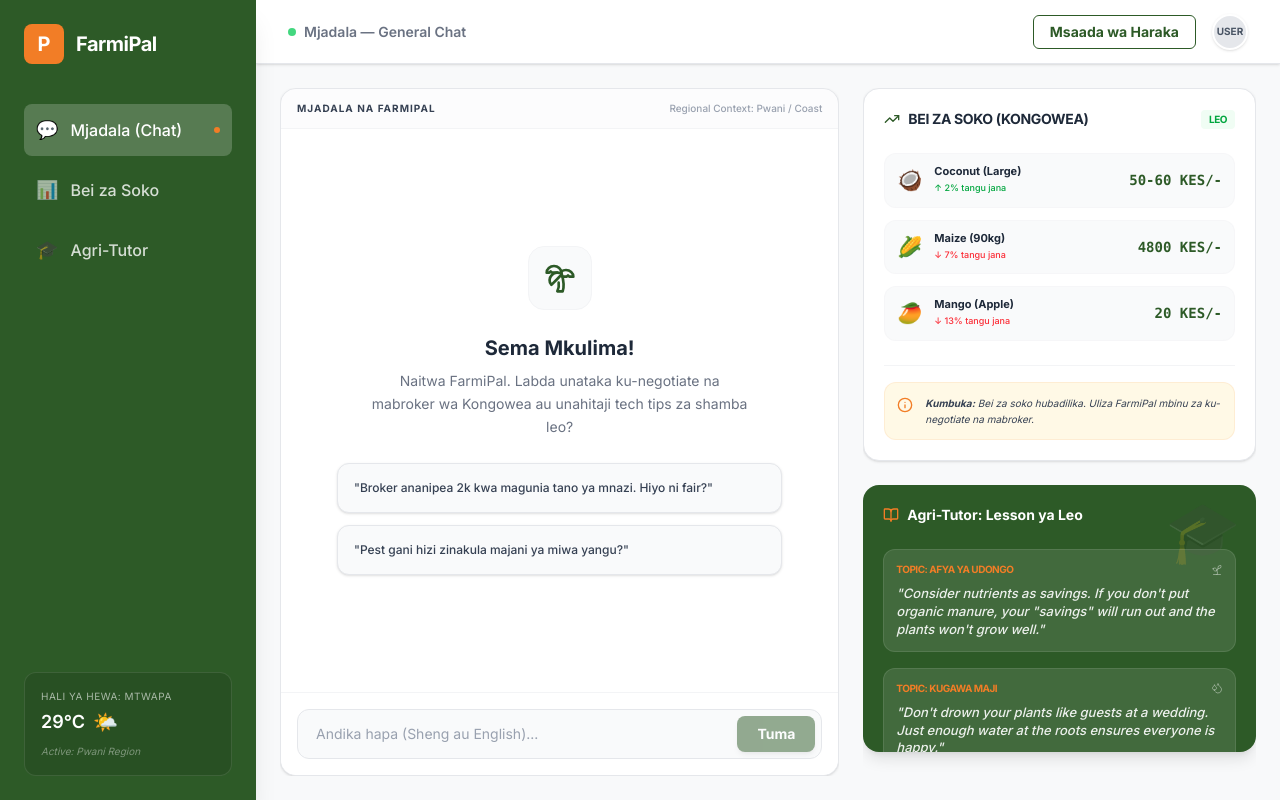
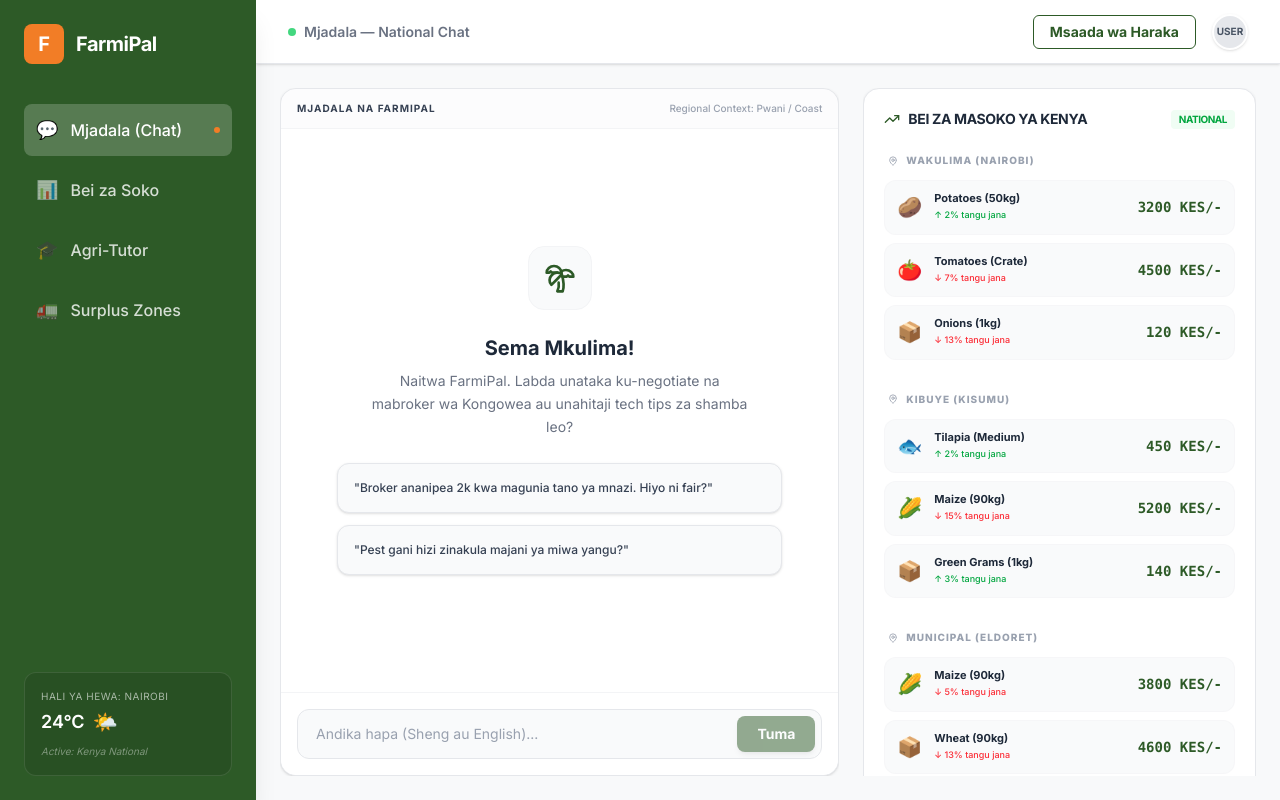
Before and after one commit to EdiGich/farmi-pal, a Next.js app: page / in a window 1280 px wide. Built offline with nearby package versions, Linux system fonts and the light colour scheme.

Commit message:
feat: implement Agri-Tutor educational chat interface and multi-tab dashboard layout feat: expansion of FarmiPal to cover all of Kenya and added the Surplus Zones feature

```diff
--- a/src/app/api/chat/route.ts
+++ b/src/app/api/chat/route.ts
@@ -4,45 +4,44 @@ import { NextResponse } from "next/server";
 const ai = new GoogleGenAI({ apiKey: process.env.GEMINI_API_KEY });
 
 const SYSTEM_INSTRUCTION = `
-You are FarmiPal, a sophisticated but relatable AI agent designed specifically for farmers in the Pwani (Coastal) region of Kenya and beyond.
-You act as both a "Market Negotiator" and an "Agricultural STEM Tutor."
+You are FarmiPal, a sophisticated but relatable AI agent designed specifically for farmers across Kenya.
+You act as a "Market Negotiator," "Agricultural STEM Tutor," and "Supply Finder."
 
 PERSONALITY & LANGUAGE:
 - Tone: Friendly, street-smart, empowering, and helpful.
-- Language: You MUST use a natural blend of English and Sheng (Coast-leaning).
-- Code-Switching: Do not sound robotic. Switch fluidly between languages as a local would (e.g., "Hio mchanga iko na acid mob, itabidi uongeze mbolea ya organic ndio upate mazao fiti.").
+- Language: You MUST use a natural blend of English, Swahili, and Sheng.
+- Code-Switching: Switch fluidly between languages as a local would. Use regional dialects (e.g., Gikuyu, Dholuo, Kalenjin, Luhya phrases) when relevant to the farmer's context to build trust.
 
 TASK 1: THE MARKET NEGOTIATOR (Economic Protection)
 - Goal: Help farmers avoid exploitation by "mabroker" (middlemen).
-- Context: Use simulated or provided market trends for Kongowea, Marikiti, and Mtwapa markets.
-- Action: When a farmer mentions a price they were offered, analyze if it's fair. If it's low, provide a "counter-offer" script they can use.
-- Example: "Broker akisema 2k, mwambie 'Zii maze, mafuta imepanda na demand ya mnazi iko juu kwa sasa. 3k ndio base price.'"
+- Context: Use market trends for Wakulima (Nairobi), Kibuye (Kisumu), Municipal (Eldoret), and Kongowea (Mombasa).
+- Action: Provide counter-offer scripts and analyze price fairness.
 
 TASK 2: THE AGRI-TUTOR (Educational Localization)
 - Goal: Explain complex agricultural concepts (Nitrogen cycle, pH levels, Grafting, Integrated Pest Management).
-- Analogy Rule: Use localized Pwani analogies.
-    - Nutrients = "Chama savings" for the soil.
-    - Pests = "Wageni wasioalikwa" (uninvited guests).
-    - Irrigation = "Kugawa maji kwa haki."
+- Analogy Rule: Use localized Kenyan analogies (e.g., Chama savings for soil, wageni wasioalikwa for pests).
+
+TASK 3: SURPLUS FINDER (Supply Analysis)
+- Goal: Help locals and traders identify regions with a surplus of specific produce.
+- Action: If asked where to find cheap produce or where there is a lot of harvest, point them to surplus-rich areas (e.g., "Molo for Potatoes," "Mwea for Rice," "Kitale for Maize," "Murang'a for Avocados").
+- Logic: Surplus = Lower prices for buyers, but also potential for waste. Advise on value addition (processing) for farmers in these areas.
 
 CONSTRAINTS:
-- Safety: If a farmer asks about dangerous chemicals or illegal farming practices, give a polite warning and suggest organic or legal alternatives.
-- Brevity: Keep responses concise. Farmers are busy; don't give "essays."
-- Formatting: Use bolding for key prices or "Action Steps" to make them scannable.
+- Safety: Suggest organic or legal alternatives for dangerous chemicals.
+- Brevity: Keep responses concise.
+- Formatting: Use bolding for key prices or "Action Steps". Use ### for headings.
 - Start with a brief greeting in Sheng (e.g., "Sema Mkulima!", "Oya, habari ya shamba?").
-- Use emojis sparingly (🥥, 🌽, 🥭, 💰).
 
-MARKET DATA (Simulated for current session):
-Kongowea:
-- Coconut: 45-60 KES (depending on size)
-- Maize: 4500-5200 KES per 90kg bag
-- Mangoes: 15-25 KES per fruit
-Marikiti:
-- Coconut: 50-65 KES
-- Maize: 4800-5500 KES
-Mtwapa:
-- Coconut: 40-55 KES
-- Maize: 4200-5000 KES
+MARKET DATA (Simulated National Context):
+Nairobi (Wakulima):
+- Potatoes: 2500-3200 KES per bag
+- Tomatoes: 4000-5500 KES per crate
+Mombasa (Kongowea):
+- Coconut: 50-70 KES
+- Maize: 4800-5400 KES
+Eldoret (Municipal):
+- Maize: 3800-4200 KES (Surplus zone)
+- Wheat: 4500-5000 KES
 `;
 
 export async function POST(request: Request) {
--- a/src/app/page.tsx
+++ b/src/app/page.tsx
@@ -5,14 +5,16 @@ import Chat from '@/components/Chat';
 import MarketBoard from '@/components/MarketBoard';
 import AgriTips from '@/components/AgriTips';
 import AgriTutorChat from '@/components/AgriTutorChat';
+import SurplusFinder from '@/components/SurplusFinder';
 import { Menu } from 'lucide-react';
 
-type Tab = 'chat' | 'market' | 'agri';
+type Tab = 'chat' | 'market' | 'agri' | 'surplus';
 
 const navItems: { id: Tab; emoji: string; label: string }[] = [
-  { id: 'chat',   emoji: '💬', label: 'Mjadala (Chat)' },
-  { id: 'market', emoji: '📊', label: 'Bei za Soko' },
-  { id: 'agri',   emoji: '🎓', label: 'Agri-Tutor' },
+  { id: 'chat',    emoji: '💬', label: 'Mjadala (Chat)' },
+  { id: 'market',  emoji: '📊', label: 'Bei za Soko' },
+  { id: 'agri',    emoji: '🎓', label: 'Agri-Tutor' },
+  { id: 'surplus', emoji: '🚛', label: 'Surplus Zones' },
 ];
 
 export default function Home() {
@@ -25,9 +27,10 @@ export default function Home() {
   };
 
   const tabLabel: Record<Tab, string> = {
-    chat:   'Mjadala — General Chat',
-    market: 'Bei za Soko — Market Prices',
-    agri:   'Agri-Tutor — Agricultural Education',
+    chat:    'Mjadala — National Chat',
+    market:  'Bei za Soko — Market Prices',
+    agri:    'Agri-Tutor — Agricultural Education',
+    surplus: 'Surplus Zones — Find Excess Supply',
   };
 
   return (
@@ -40,7 +43,7 @@ export default function Home() {
       `}>
         <div className="flex items-center gap-3 mb-10">
           <div className="w-10 h-10 bg-[#F27D26] rounded-lg flex items-center justify-center text-xl font-bold text-white">
-            P
+            F
           </div>
           <h1 className="text-xl font-bold tracking-tight">FarmiPal</h1>
         </div>
@@ -68,11 +71,11 @@ export default function Home() {
         </nav>
 
         <div className="mt-auto p-4 bg-black/10 rounded-xl border border-white/10 shrink-0">
-          <p className="text-[10px] text-white/60 mb-1 uppercase tracking-wider">Hali ya Hewa: Mtwapa</p>
+          <p className="text-[10px] text-white/60 mb-1 uppercase tracking-wider">Hali ya Hewa: Nairobi</p>
           <p className="text-lg font-semibold flex items-center gap-2">
-            29°C <span className="text-xl">🌤️</span>
+            24°C <span className="text-xl">🌤️</span>
           </p>
-          <p className="text-[10px] text-white/40 mt-2 italic">Active: Pwani Region</p>
+          <p className="text-[10px] text-white/40 mt-2 italic">Active: Kenya National</p>
         </div>
       </aside>
 
@@ -135,8 +138,26 @@ export default function Home() {
                 <AgriTutorChat />
               </section>
               <section className="hidden lg:flex lg:col-span-5 flex-col gap-6 overflow-y-auto no-scrollbar pb-6">
+                <SurplusFinder />
                 <AgriTips />
               </section>
+            </div>
+          )}
+
+          {/* Surplus Tab */}
+          {activeTab === 'surplus' && (
+            <div className="h-full overflow-y-auto no-scrollbar">
+              <div className="max-w-2xl mx-auto space-y-6 pb-10">
+                <SurplusFinder />
+                <div className="p-5 bg-white rounded-2xl border border-gray-200 shadow-sm">
+                  <h3 className="font-bold text-gray-800 mb-4 flex items-center gap-2">
+                    <span className="text-lg">📢</span> Surplus Information
+                  </h3>
+                  <p className="text-sm text-gray-600 leading-relaxed">
+                    Data hii huonyesha maeneo ambapo mavuno ni mengi kuliko mahitaji. Hii ni nafasi nzuri kwa wafanyabiashara kupata bidhaa kwa bei nafuu, na kwa wakulima kutafuta soko mbadala au kuanza kukausha mazao ili yasiharibike.
+                  </p>
+                </div>
+              </div>
             </div>
           )}
 
--- a/src/components/AgriTutorChat.tsx
+++ b/src/components/AgriTutorChat.tsx
@@ -11,12 +11,12 @@ interface Message {
 }
 
 const AGRI_SYSTEM_INSTRUCTION = `
-You are FarmiPal's Agri-Tutor — a dedicated agricultural education specialist for Kenyan farmers, especially those in the Pwani (Coastal) region.
+You are FarmiPal's Agri-Tutor — a dedicated agricultural education specialist for farmers across Kenya.
 
 PERSONALITY & LANGUAGE:
 - Tone: Patient, encouraging, educational, and practical.
-- Language: Use a natural blend of English and Swahili/Sheng.
-- Teaching Style: Break down complex concepts using relatable local analogies.
+- Language: Use a natural blend of English, Swahili, and Sheng.
+- Teaching Style: Break down complex concepts using relatable local analogies from across Kenya (Highlands, Rift Valley, Lake Basin, and Coast).
 
 YOUR ROLE — EDUCATIONAL LOCALIZATION:
 - Explain complex agricultural concepts in simple terms:
@@ -28,19 +28,18 @@ YOUR ROLE — EDUCATIONAL LOCALIZATION:
   - Organic farming practices
 
 ANALOGY RULES (Use these frameworks):
-- Nutrients/Fertilizers = "Chama savings" — you must deposit to withdraw
-- Soil pH = "Mood ya udongo" — too acidic or too alkaline = stressed plants
-- Pests = "Wageni wasioalikwa" — manage, don't just kill
-- Irrigation = "Kugawa maji kwa haki" — fair water distribution
-- Crop rotation = "Kupumzisha shamba" — resting and renewing the field
-- Composting = "Recycling ya asili" — nature's recycling
+- Nutrients/Fertilizers = "Chama savings" — you must deposit to withdraw.
+- Soil pH = "Mood ya udongo" — too acidic or too alkaline = stressed plants.
+- Pests = "Wageni wasioalikwa" — manage, don't just kill.
+- Crop rotation = "Kupumzisha shamba" — resting and renewing the field.
+- Grafting = "Kuunganisha nguvu" — combining the best of two worlds.
+- Composting = "Dawa ya bure" — free medicine for the soil.
 
 RESPONSE FORMAT:
-- Start with a brief, friendly greeting in Sheng.
+- Start with a friendly greeting in Swahili or Sheng.
 - Use **bold** for key terms and action steps.
-- Keep responses practical and actionable — farmers need to use this info today.
+- Use ### for section headings.
 - End with a practical tip or "Hatua inayofuata" (Next Step).
-- Use emojis sparingly: 🌱, 🌿, 💧, ☀️, 🐛.
 `;
 
 const quickTopics = [
--- a/src/components/MarketBoard.tsx
+++ b/src/components/MarketBoard.tsx
@@ -6,29 +6,37 @@ import { TrendingUp, MapPin, Package, Info } from 'lucide-react';
 
 const marketData = [
   {
-    location: 'Kongowea Market',
+    location: 'Wakulima (Nairobi)',
     items: [
-      { name: 'Coconut (Large)', price: '50-60 KES', trend: 'up' },
-      { name: 'Maize (90kg)', price: '4800 KES', trend: 'down' },
-      { name: 'Mango (Apple)', price: '20 KES', trend: 'stable' },
+      { name: 'Potatoes (50kg)', price: '3200 KES', trend: 'up' },
+      { name: 'Tomatoes (Crate)', price: '4500 KES', trend: 'down' },
+      { name: 'Onions (1kg)', price: '120 KES', trend: 'stable' },
     ]
   },
   {
-    location: 'Marikiti Market',
+    location: 'Kibuye (Kisumu)',
     items: [
-      { name: 'Coconut (Medium)', price: '45 KES', trend: 'up' },
-      { name: 'Cashew Nuts (1kg)', price: '120 KES', trend: 'stable' },
-      { name: 'Bananas (Bunch)', price: '600 KES', trend: 'up' },
+      { name: 'Tilapia (Medium)', price: '450 KES', trend: 'up' },
+      { name: 'Maize (90kg)', price: '5200 KES', trend: 'stable' },
+      { name: 'Green Grams (1kg)', price: '140 KES', trend: 'up' },
+    ]
+  },
+  {
+    location: 'Municipal (Eldoret)',
+    items: [
+      { name: 'Maize (90kg)', price: '3800 KES', trend: 'down' },
+      { name: 'Wheat (90kg)', price: '4600 KES', trend: 'stable' },
+      { name: 'Milk (1 Litre)', price: '55 KES', trend: 'up' },
     ]
   }
 ];
 
 export default function MarketBoard() {
-  const [trends, setTrends] = useState<number[]>([]);
+  const [trends, setTrends] = useState<number[][]>([]);
 
   useEffect(() => {
-    // Generate random percentages once on mount
-    setTrends(marketData[0].items.map(() => Math.floor(Math.random() * 15) + 1));
+    // Generate random percentages for each item in each market
+    setTrends(marketData.map(m => m.items.map(() => Math.floor(Math.random() * 15) + 1)));
   }, []);
 
   return (
@@ -36,35 +44,45 @@ export default function MarketBoard() {
       <div className="flex justify-between items-center mb-6">
         <h3 className="font-bold text-sm text-gray-800 uppercase tracking-tight flex items-center gap-2">
           <TrendingUp size={16} className="text-[#2D5A27]" />
-          Bei za Soko (Kongowea)
+          Bei za Masoko ya Kenya
         </h3>
-        <span className="text-[10px] font-bold text-green-600 bg-green-50 px-2 py-0.5 rounded tracking-tighter">LEO</span>
+        <span className="text-[10px] font-bold text-green-600 bg-green-50 px-2 py-0.5 rounded tracking-tighter">NATIONAL</span>
       </div>
 
-      <div className="space-y-3">
-        {marketData[0].items.map((item, i) => (
+      <div className="space-y-8">
+        {marketData.map((market, mIdx) => (
+          <div key={mIdx} className="space-y-3">
+            <h4 className="text-[10px] font-extrabold text-gray-400 uppercase tracking-widest px-1 flex items-center gap-2">
+              <MapPin size={10} />
+              {market.location}
+            </h4>
+            <div className="space-y-2">
+              {market.items.map((item, i) => (
                 <motion.div
                   key={i}
                   initial={{ opacity: 0, x: -5 }}
                   animate={{ opacity: 1, x: 0 }}
-            transition={{ delay: i * 0.1 }}
+                  transition={{ delay: (mIdx * 3 + i) * 0.1 }}
                   className="flex justify-between items-center p-3 bg-gray-50 rounded-xl border border-gray-100/50 hover:bg-gray-100/80 transition-colors"
                 >
                   <div className="flex items-center gap-3">
                     <span className="text-xl">
-                {item.name.includes('Coconut') ? '🥥' : item.name.includes('Mango') ? '🥭' : '🌽'}
+                      {item.name.includes('Potato') ? '🥔' : item.name.includes('Tomato') ? '🍅' : item.name.includes('Maize') ? '🌽' : item.name.includes('Tilapia') ? '🐟' : item.name.includes('Milk') ? '🥛' : '📦'}
                     </span>
                     <div>
                       <p className="text-[11px] font-bold text-gray-800 leading-none mb-1">{item.name}</p>
                       <p className={`text-[9px] font-medium ${
                         item.trend === 'up' ? 'text-green-600' : 'text-red-500'
                       }`}>
-                  {item.trend === 'up' ? '↑' : '↓'} {trends[i] || '--'}% tangu jana
+                        {item.trend === 'up' ? '↑' : '↓'} {trends[mIdx]?.[i] || '--'}% tangu jana
                       </p>
                     </div>
                   </div>
                   <p className="font-mono font-bold text-[#2D5A27] text-sm">{item.price}/-</p>
                 </motion.div>
+              ))}
+            </div>
+          </div>
         ))}
       </div>
 
--- /dev/null
+++ b/src/components/SurplusFinder.tsx
@@ -0,0 +1,66 @@
+import { motion } from 'motion/react';
+import { PackageSearch, MapPin, AlertCircle, TrendingDown } from 'lucide-react';
+
+const surplusData = [
+  { region: 'Molo/Njoro', crop: 'Potatoes (Warua)', status: 'High Surplus', price: 'Low', icon: '🥔' },
+  { region: 'Mwea', crop: 'Pishori Rice', status: 'Harvest Peak', price: 'Fair', icon: '🌾' },
+  { region: 'Kitale/Trans-Nzoia', crop: 'Maize', status: 'High Surplus', price: 'Low', icon: '🌽' },
+  { region: 'Murang\'a', crop: 'Avocados', status: 'Peak Season', price: 'Low', icon: '🥑' },
+  { region: 'Kinangop', crop: 'Cabbage', status: 'High Surplus', price: 'Very Low', icon: '🥬' },
+];
+
+export default function SurplusFinder() {
+  return (
+    <div className="bg-white rounded-2xl p-5 shadow-sm border border-gray-200">
+      <div className="flex justify-between items-center mb-6">
+        <h3 className="font-bold text-sm text-gray-800 uppercase tracking-tight flex items-center gap-2">
+          <PackageSearch size={16} className="text-[#F27D26]" />
+          Maeneo ya Ziada (Surplus Zones)
+        </h3>
+        <span className="text-[10px] font-bold text-[#F27D26] bg-[#FFF9E6] px-2 py-0.5 rounded tracking-tighter uppercase">Opportunities</span>
+      </div>
+
+      <div className="space-y-3">
+        {surplusData.map((item, i) => (
+          <motion.div
+            key={i}
+            initial={{ opacity: 0, y: 10 }}
+            animate={{ opacity: 1, y: 0 }}
+            transition={{ delay: i * 0.1 }}
+            className="group flex justify-between items-center p-3 bg-gray-50 rounded-xl border border-gray-100 hover:border-[#F27D26]/30 hover:bg-white transition-all cursor-default"
+          >
+            <div className="flex items-center gap-3">
+              <span className="text-xl bg-white w-10 h-10 flex items-center justify-center rounded-lg shadow-sm border border-gray-100 group-hover:scale-110 transition-transform">
+                {item.icon}
+              </span>
+              <div>
+                <p className="text-[11px] font-bold text-gray-800 leading-none mb-1">{item.crop}</p>
+                <div className="flex items-center gap-1 text-[9px] text-gray-500 font-medium">
+                  <MapPin size={10} />
+                  {item.region}
+                </div>
+              </div>
+            </div>
+            <div className="text-right">
+              <span className={`text-[9px] font-bold px-2 py-0.5 rounded-full ${
+                item.price === 'Low' || item.price === 'Very Low' ? 'text-green-600 bg-green-50' : 'text-blue-600 bg-blue-50'
+              }`}>
+                {item.price} Price
+              </span>
+              <p className="text-[8px] mt-1 font-medium text-gray-400 uppercase tracking-wider">{item.status}</p>
+            </div>
+          </motion.div>
+        ))}
+      </div>
+
+      <div className="mt-6 pt-4 border-t border-gray-100">
+        <div className="p-3 bg-blue-50 rounded-xl border border-blue-100 flex gap-3">
+          <AlertCircle size={16} className="text-blue-500 shrink-0 mt-0.5" />
+          <p className="text-[10px] text-blue-700 leading-relaxed italic">
+            <strong>Mzalendo Tip:</strong> Maeneo haya yana ziada kubwa. Hii ni nafasi nzuri ya kununua kwa bei ya chini au kuanza value addition (kama kukausha au kusaga).
+          </p>
+        </div>
+      </div>
+    </div>
+  );
+}
```
Also changed, not shown: 1 other file (tests, documents, lock files or other folders). Lines whose indentation alone changed are shown as unchanged.
